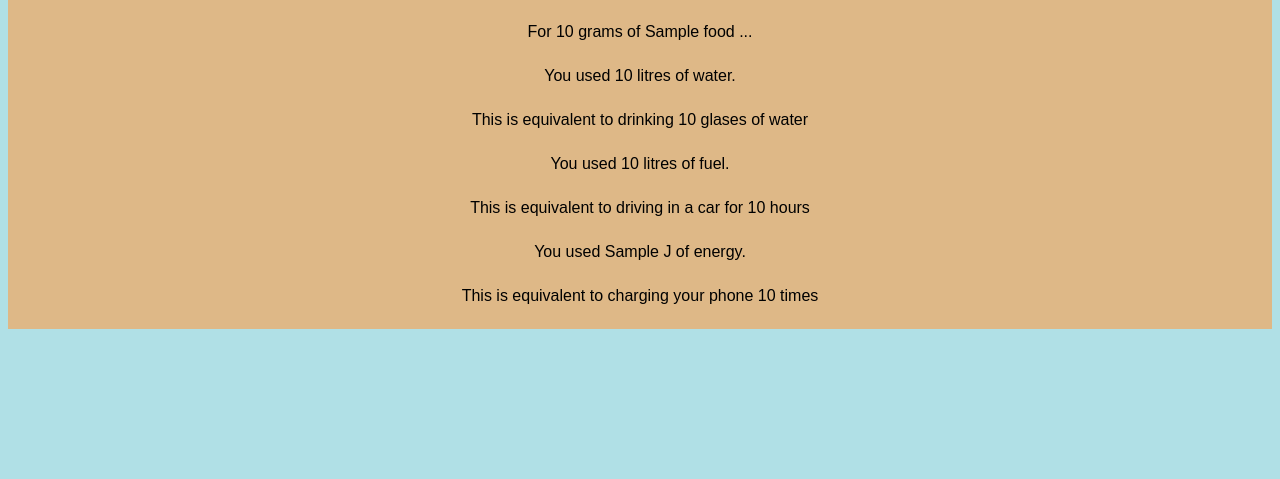
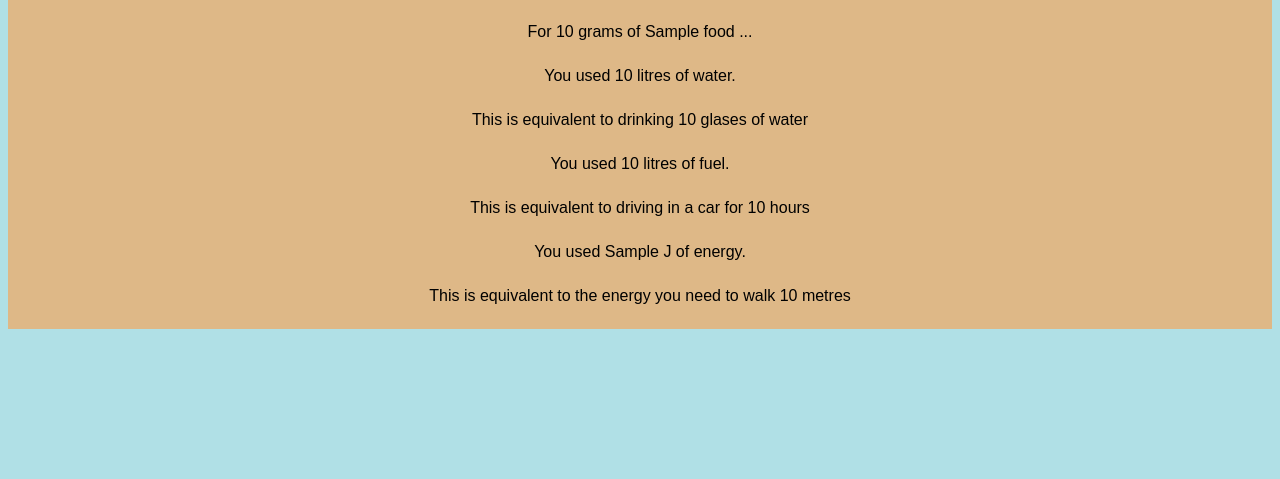
Before and after one commit to emias11/Hackherthon, a Flask app: template templates/homehtml.html in a window 1280 px wide. Shown: the part 296-775 px from the top of the page. Run offline with Flask 2, Linux system fonts and the light colour scheme; the template is opened without the code that fills it: most values are stand-ins (such as "Sample title", 1, 10 or a date in 2020); some libraries are stand-ins or nearby versions.

Commit message:
fixed the hard coded values

```diff
--- a/main.py
+++ b/main.py
@@ -23,7 +23,7 @@ def load_app():
 		kilocalories, fuel_used = originscraper.main(weight, food)
 		fuel_used = fuel_used * int(weight)/112000000
 		# this accounts for the fact a plane won't just be carrying one banana, it will be carrying a lot of food
-		# takeoff weight of a boeing 747
+		# cargo weight of a boeing 747
 		cur = mysql.connection.cursor()
 		# fix thiss
 		cur.execute(f'''SELECT item FROM table1''')
@@ -40,9 +40,9 @@ def load_app():
 		energyperunit = listvals['energy']
 		water_used = waterperunit * kilocalories
 		energy_used = energyperunit * kilocalories
-		waterequivalent = water_used/226.796
-		fuelequivalent = fuel_used/645.12
-		energyequivalent = energy_used/25000
+		waterequivalent = water_used/0.25
+		fuelequivalent = fuel_used/1.5
+		energyequivalent = energy_used/0.138
 		return render_template("homehtml.html", water_used=water_used, energy_used=energy_used, fuel_used=fuel_used,
 							   isithiddenvar='Block', weight=weight, food=food, waterequivalent=waterequivalent, fuelequivalent=fuelequivalent, energyequivalent=energyequivalent)
 
--- a/originscraper.py
+++ b/originscraper.py
@@ -5,7 +5,7 @@ from urllib.parse import quote
 import regex as re
 import requests
 import pprint
-from bs4 import BeautifulSoup
+#from bs4 import BeautifulSoup
 from geopy.geocoders import Nominatim
 from geopy.distance import geodesic
 
@@ -15,7 +15,7 @@ def getkilocandorigin(food):
 	options = Options()
 	options.headless = True
 	options.add_argument("--enable-javascript")
-	options.add_argument("--window-size=1920,1200")
+	#options.add_argument("--window-size=1920,1200")
 
 	driver = webdriver.Chrome(options=options, executable_path='chromedriver.exe')
 
--- a/templates/homehtml.html
+++ b/templates/homehtml.html
@@ -38,7 +38,7 @@
     <p>You used {{fuel_used}} litres of fuel.</p>
     <p>This is equivalent to driving in a car for {{fuelequivalent}} hours</p>
     <p>You used {{energy_used}} J of energy.</p>
-    <p>This is equivalent to charging your phone {{energyequivalent}} times</p>
+    <p>This is equivalent to the energy you need to walk {{energyequivalent}} metres</p>
 </div>
 </body>
 </html>
```
